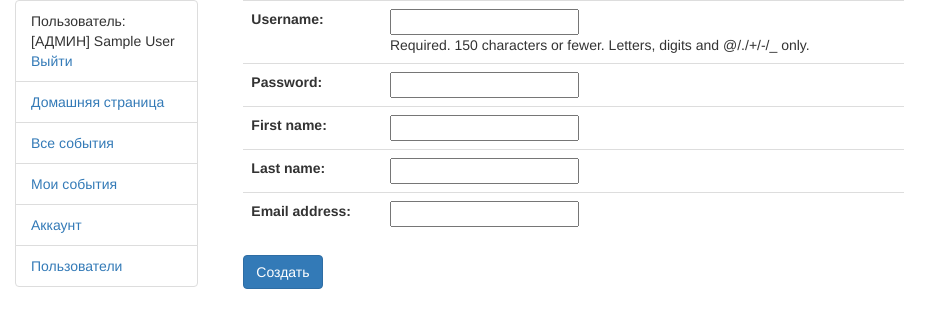
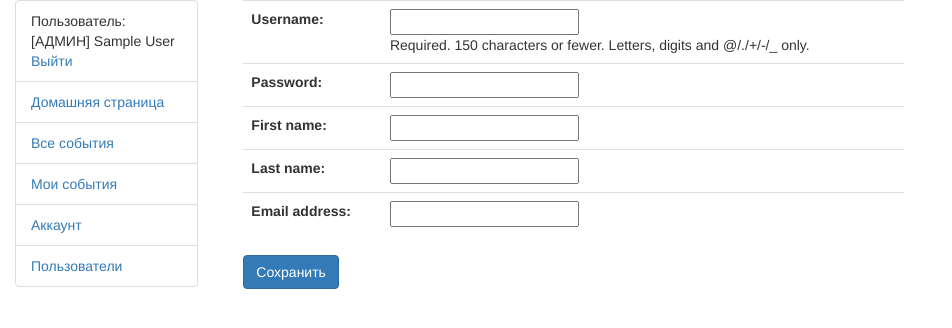
Before and after one commit to FaneTheEternal/probation-keysystems, a Django app: a page that uses mysite/uszver/templates/uszver/user_form.html in a window 1280 px wide. Shown: the top 328 px of the page, without its empty margins (0-952 px from the left). Run offline with Django 3.2, Linux system fonts and the light colour scheme; the visitor is signed in with stand-in values (Sample User, id 1); some libraries are stand-ins or nearby versions.

Commit message:
маленькая правка

```diff
--- a/mysite/uszver/templates/uszver/user_form.html
+++ b/mysite/uszver/templates/uszver/user_form.html
@@ -6,7 +6,7 @@
             <table class="table">
                 {{ form.as_table }}
             </table>
-            <button type="submit" class="btn btn-primary">Создать</button>
+            <button type="submit" class="btn btn-primary">Сохранить</button>
         </form>
     </div>
 {% endblock content %}
```
